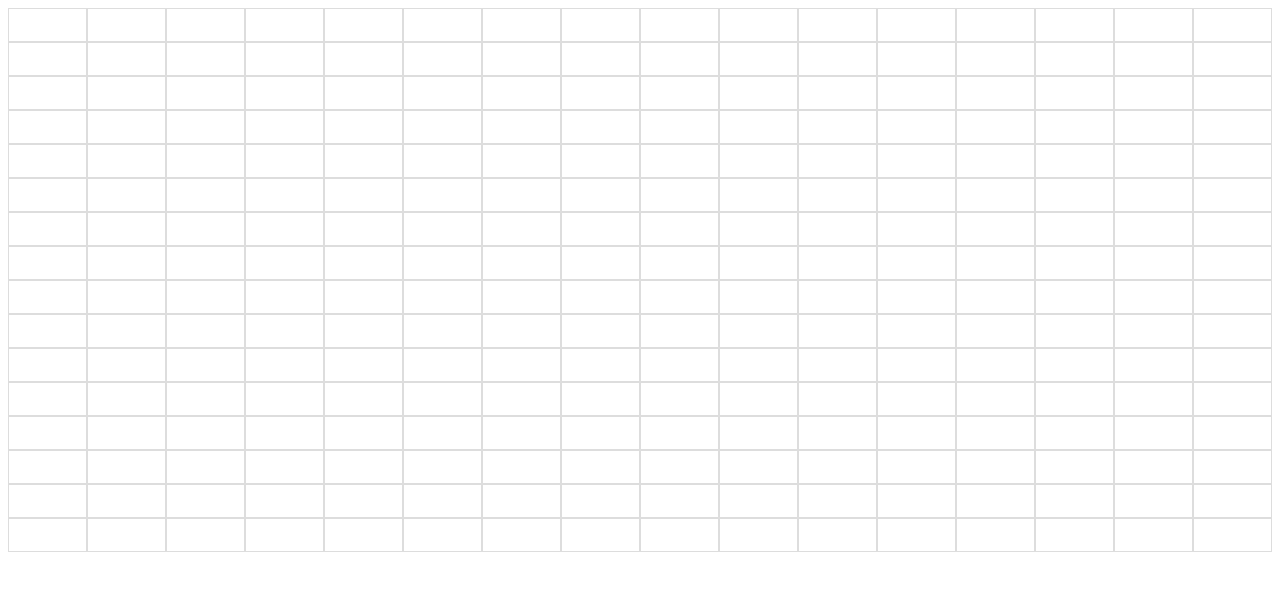
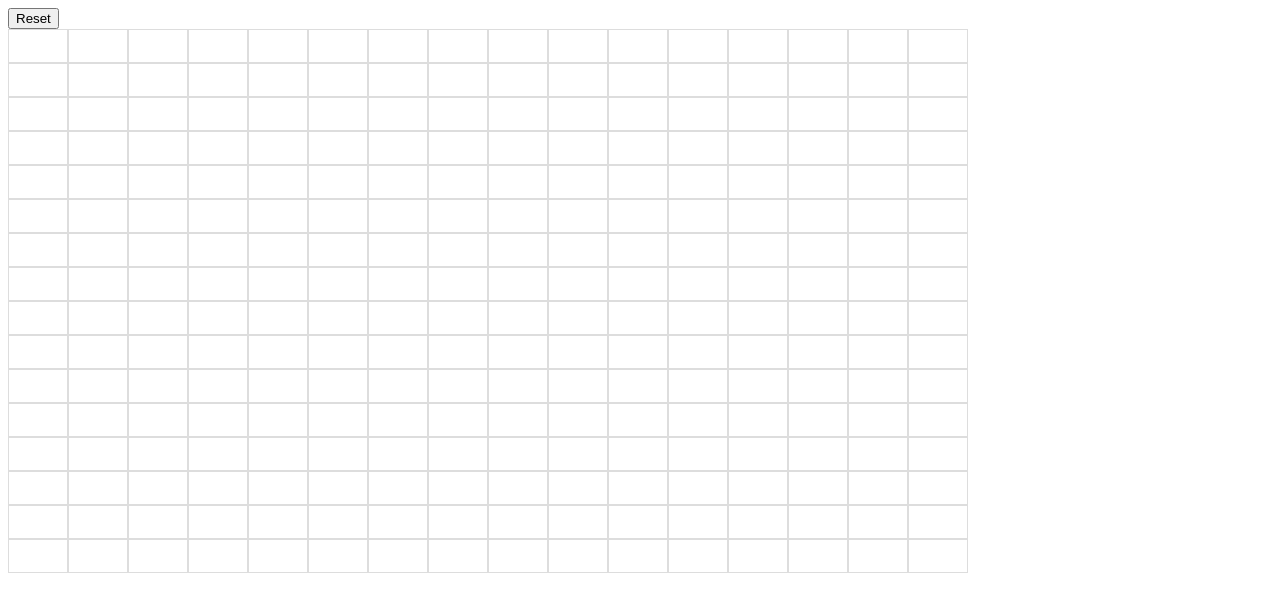
Before and after one commit to devanand98/Etch-A-Sketch, a plain HTML site: page index.html in a window 1280 px wide. Drawn offline with Linux system fonts and the light colour scheme.

Commit message:
Added button to clear the sketchpad

```diff
--- a/index.html
+++ b/index.html
@@ -9,6 +9,9 @@
     <script src="script.js" defer></script>
 </head>
 <body>
-    <div id="container"></div>
+    <div id="buttondiv"></div>
+    <div id="container">
+
+    </div>
 </body>
 </html>
--- a/script.js
+++ b/script.js
@@ -1,24 +1,63 @@
 const container=document.getElementById('container');
 
 //Make cell grid
-function makeRows(rows,columns){
+function makeGrid(rows,columns){
+
+    //check if button is already existing and if so remove it
+    while(document.querySelector('button') !== null){
+        document.querySelector('button').remove();
+    }
+
     container.style.setProperty('--grid-rows',rows);
     container.style.setProperty('--grid-columns',columns);
+    container.style.width = '960px';
+    container.style.length ="960px"
+    container.style.overflow='hidden';
     for (i=0;i<(rows*columns);i++) {
         let cell = document.createElement('div');
+        cell.style.minHeight='0';
+        cell.style.minWidth='0';
+        cell.style.overflow='hidden';
         console.log('--grid-rows');
         container.appendChild(cell).className="grid-item";
         cell.addEventListener('mouseover',()=> {
             cell.style.backgroundColor = "black";
             });
+        /*cell.addEventListener('mouseout',()=>{
+
+             cell.style.backgroundColor = "white";
+        })*/
+
 
     }
+    createButton();
 }
 
+function createButton(){
+    const buttonDiv = document.querySelector('#buttondiv');
+    const resetButton = document.createElement('button');
+    resetButton.textContent = "Reset";
+    resetButton.style.margin="20 px";
+    buttonDiv.appendChild(resetButton)
+
+    //add event listener to button
+    resetButton.addEventListener('click',()=>{
+        document.querySelectorAll('.grid-item').forEach(e=>e.remove());
+        let userGridInput=prompt("Enter the size of the Grid per side (Max 100!");
+        if (userGridInput > 100){
+            alert("Too High!")
+        }
+
+        rows=userGridInput;
+        columns=userGridInput;
+        makeGrid(rows,columns);
+    })
+
+}
+
+makeGrid(16,16);
 
 
-
-makeRows(16,16);
 
 
 
--- a/style.css
+++ b/style.css
@@ -7,7 +7,7 @@
     display: grid;
     /*grid-gap: 1em;*/
     grid-template-rows: repeat(var(--grid-rows),1fr);
-    grid-template-columns: repeat(var(--grid-columns),1fr);
+    grid-template-columns: repeat(var(--grid-columns),minmax(0, 2fr));
 }
 
 .grid-item{
```
